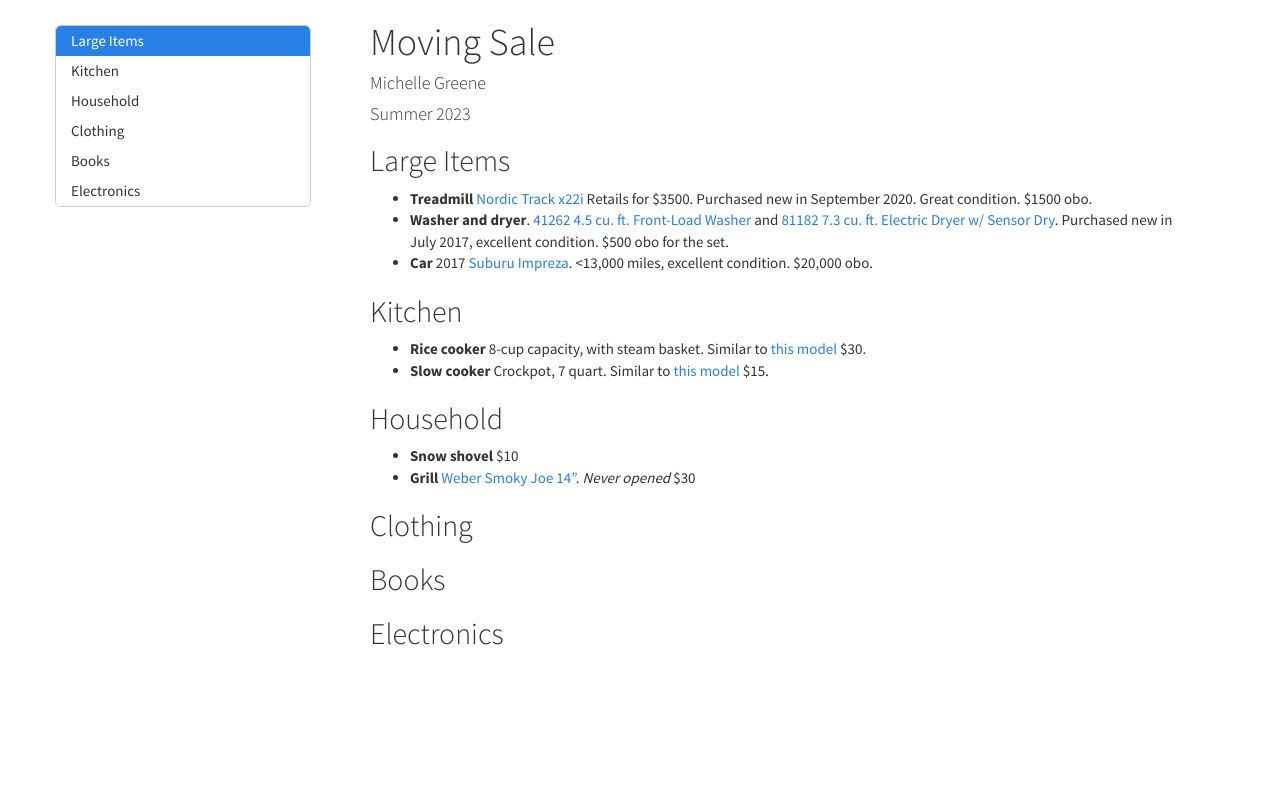
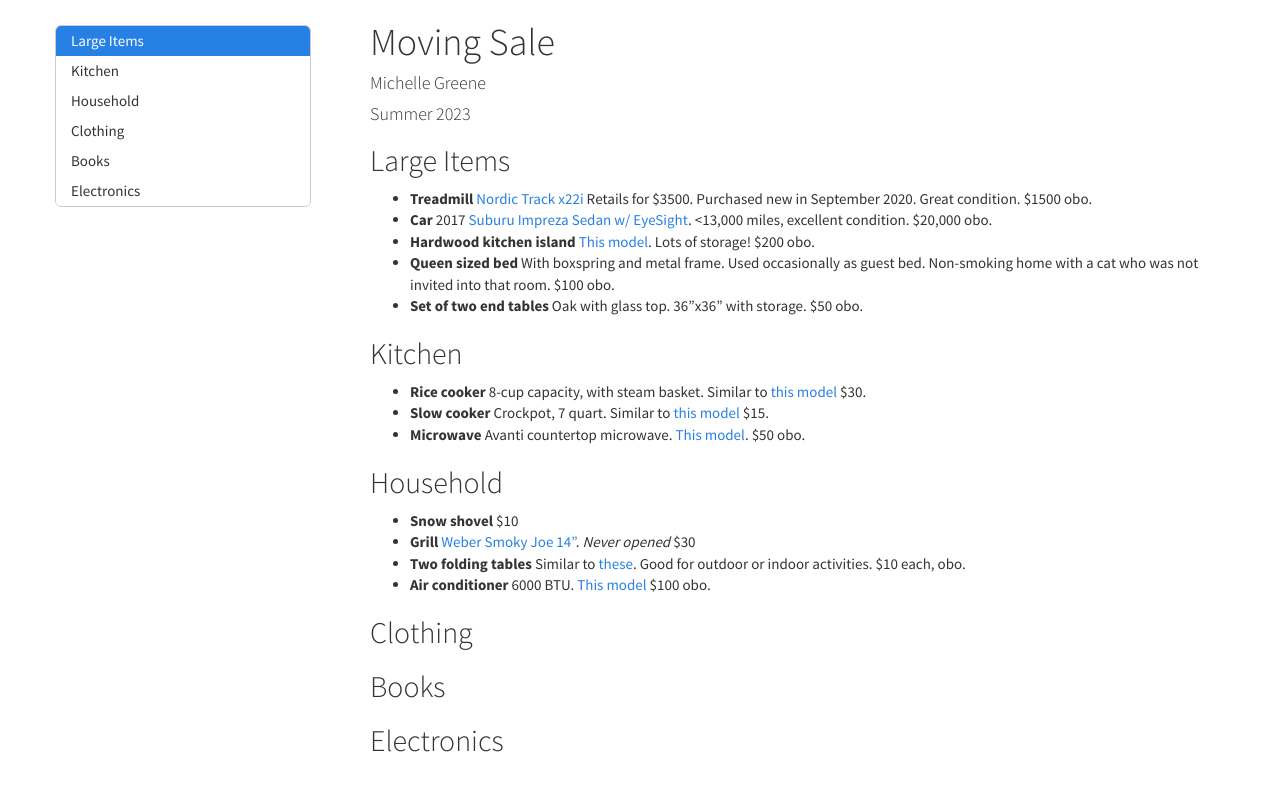
Before and after one commit to mrgreene09/movingSale2023, a plain HTML site: page index.html in a window 1280 px wide. Shown: the top 790 px of the page. Drawn offline with nearby package versions, Linux system fonts and the light colour scheme; some packages are replaced by stand-ins of ours.

Commit message:
Moar stuff

```diff
--- a/index.html
+++ b/index.html
@@ -1516,13 +1516,18 @@
 Track x22i</a> Retails for $3500. Purchased new in September 2020. Great
 condition. $1500 obo.<br />
 </li>
-<li><strong>Washer and dryer</strong>. <a href="https://www.americanfreight.com/br/pdp/kenmore-41262-4-5cu-ft-front-load-washer-white/168639">41262
-4.5 cu. ft. Front-Load Washer</a> and <a href="https://www.americanfreight.com/br/pdp/kenmore-81182-7-3-cu-ft-electric-dryer-w-sensor-dry-white/122585">81182
-7.3 cu. ft. Electric Dryer w/ Sensor Dry</a>. Purchased new in July
-2017, excellent condition. $500 obo for the set.<br />
+<li><strong>Car</strong> 2017 <a href="https://www.kbb.com/subaru/impreza/2017/">Suburu Impreza Sedan w/
+EyeSight</a>. &lt;13,000 miles, excellent condition. $20,000 obo.<br />
 </li>
-<li><strong>Car</strong> 2017 <a href="https://www.kbb.com/subaru/impreza/2017/">Suburu Impreza</a>.
-&lt;13,000 miles, excellent condition. $20,000 obo.</li>
+<li><strong>Hardwood kitchen island</strong> <a href="https://www.amazon.com/Home-Styles-5023-95-Kitchen-Breakfast/dp/B00009N86T/ref=sr_1_1?crid=20KEL5E9RBAA&amp;keywords=b00009n86t&amp;qid=1686918757&amp;sprefix=b00009n86t%2Caps%2C416&amp;sr=8-1&amp;ufe=app_do%3Aamzn1.fos.ac2169a1-b668-44b9-8bd0-5ec63b24bcb5">This
+model</a>. Lots of storage! $200 obo.<br />
+</li>
+<li><strong>Queen sized bed</strong> With boxspring and metal frame.
+Used occasionally as guest bed. Non-smoking home with a cat who was not
+invited into that room. $100 obo.<br />
+</li>
+<li><strong>Set of two end tables</strong> Oak with glass top. 36”x36”
+with storage. $50 obo.</li>
 </ul>
 </div>
 <div id="kitchen" class="section level2">
@@ -1533,7 +1538,10 @@
 model</a> $30.<br />
 </li>
 <li><strong>Slow cooker</strong> Crockpot, 7 quart. Similar to <a href="https://www.crock-pot.com/slow-cookers/7-quart-up/crockpot-7-quart-slow-cooker-programmable-platinum/SAP_2133120.html">this
-model</a> $15.</li>
+model</a> $15.<br />
+</li>
+<li><strong>Microwave</strong> Avanti countertop microwave. <a href="https://www.ajmadison.com/cgi-bin/ajmadison/MO1250TW.html">This
+model</a>. $50 obo.</li>
 </ul>
 </div>
 <div id="household" class="section level2">
@@ -1542,7 +1550,13 @@
 <li><strong>Snow shovel</strong> $10<br />
 </li>
 <li><strong>Grill</strong> <a href="https://www.weber.com/US/en/portable-grills/smokey-joe/smokey-joe-charcoal-grill-14/10020.html">Weber
-Smoky Joe 14”</a>. <em>Never opened</em> $30</li>
+Smoky Joe 14”</a>. <em>Never opened</em> $30<br />
+</li>
+<li><strong>Two folding tables</strong> Similar to <a href="https://www.homedepot.com/p/Lifetime-6-ft-Fold-in-Half-Table-Almond-80454/205825870">these</a>.
+Good for outdoor or indoor activities. $10 each, obo.<br />
+</li>
+<li><strong>Air conditioner</strong> 6000 BTU. <a href="https://www.grainger.com/product/FRIGIDAIRE-Window-Air-Conditioner-6-61DD86?gucid=N%3AN%3AFPL%3AFree%3AGGL%3ACSM-1946%3Atew63h3%3A20501231&amp;gucid=N:N:PS:Paid:GGL:CSM-2296:9JMEDM:20500731&amp;gclid=CjwKCAjwkLCkBhA9EiwAka9QRu7GpmDYDTF6gF7KOoU2n7gp9daW6vCGzvjv6dXaQJb-0QhybzpXwBoCxkUQAvD_BwE&amp;gclsrc=aw.ds">This
+model</a> $100 obo.</li>
 </ul>
 </div>
 <div id="clothing" class="section level2">
```
